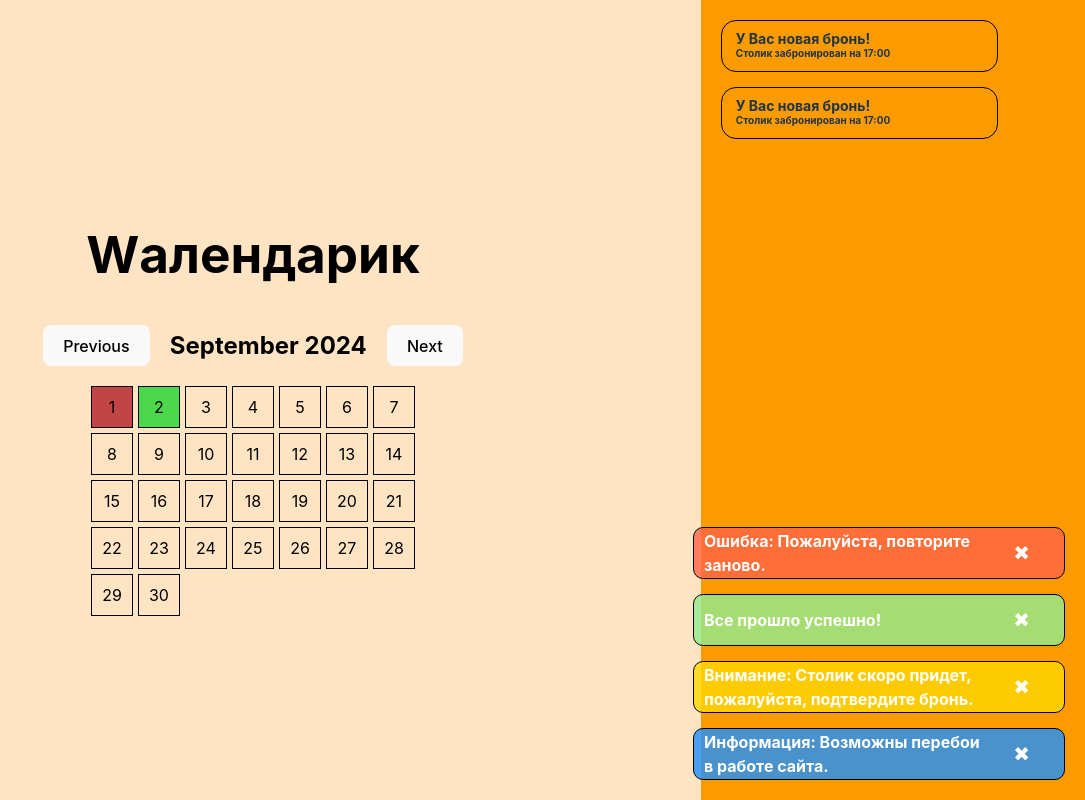
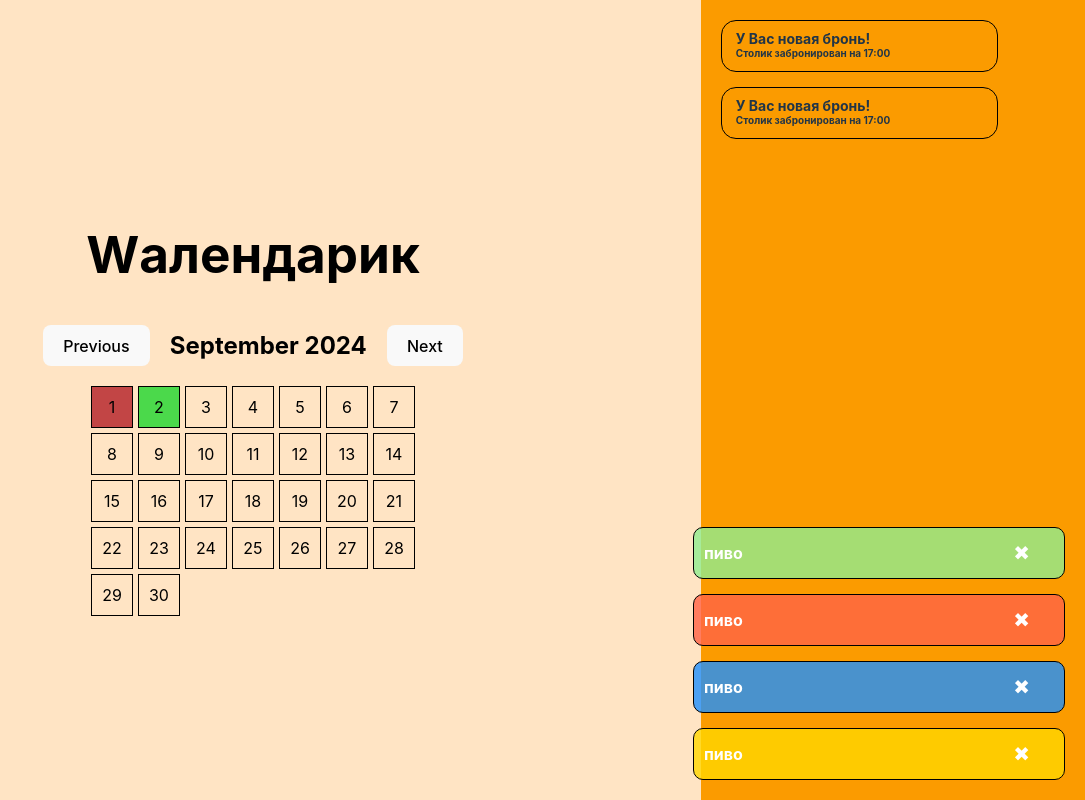
Before and after one commit to DoraDuraGang/restaurant-frontend-admin, a React (Vite) app: page / in a window 1280 px wide. Shown: the whole page, without its empty margins (195-1280 px from the left). Built offline with nearby package versions, Linux system fonts and the light colour scheme.

Commit message:
пиво

```diff
--- a/src/components/NotificationBlock/NotificationBlock.tsx
+++ b/src/components/NotificationBlock/NotificationBlock.tsx
@@ -1,9 +1,6 @@
 import "./Noti.css";
 import NotiElements from "./elements/NotiElements/NotiElements";
-import BadToast from "./toast/BadToast/BadToast";
-import GoodToast from "./toast/GoodToast/Toast";
-import WarningToast from "./toast/WarningToast/Warningtoast";
-import InfoToast from "./toast/InfoToast/InfoToast";
+import Toast from "./toast/GoodToast/Toast";
 
 const NotificationBlock = () => {
  return (
@@ -15,10 +12,10 @@ const NotificationBlock = () => {
    </div>
 
    <div className="Toasts">
-            <BadToast />
-            <GoodToast />
-            <WarningToast />
-            <InfoToast />
+            <Toast type = "success" visible = {true}  onClick = {() => console.log("1")} message = "пиво"/>
+            <Toast type = "error" visible = {true}  onClick = {() => console.log("1")} message = "пиво"/>
+            <Toast type = "info" visible = {true}  onClick = {() => console.log("1")} message = "пиво"/>
+            <Toast type = "warning" visible = {true}  onClick = {() => console.log("1")} message = "пиво"/>
    </div>
 
   </div>
--- a/src/components/NotificationBlock/toast/BadToast/BadToast.tsx
+++ /dev/null
@@ -1,21 +0,0 @@
-import { useState } from 'react';
-import '../Toast.css';
-
-const BadToast = () => {
- const [visible, setVisible] = useState(true);
-
- const handleClose = () => {
-     setVisible(false);
- };
-
- if (!visible) return null;
-
- return (
-     <div className="Toast error">
-         Ошибка: Пожалуйста, повторите заново.
-         <button onClick={handleClose} className="close-button">✖</button>
-     </div>
- );
-};
-
-export default BadToast;
--- a/src/components/NotificationBlock/toast/GoodToast/Toast.tsx
+++ b/src/components/NotificationBlock/toast/GoodToast/Toast.tsx
@@ -1,21 +1,26 @@
-import { useState } from 'react';
-import "../Toast.css"
+import '../Toast.css';
+interface Props {
+ type: "error" | "success" |"warning" | "info" ;
+ visible : boolean;
+ onClick : ()=> void;
+ message : string;
+}
 
-const GoodToast = () => {
-    const [visible, setVisible] = useState(true);
+const Toast = ({ type, visible, onClick, message }: Props) => {
+    if (!visible) return null;
 
     const handleClose = () => {
-        setVisible(false);
+        if (onClick) {
+            onClick();
+        }
     };
 
-    if (!visible) return null;
-
     return (
-        <div className="Toast success">
-             Все прошло успешно!
+        <div className={`Toast ${type}`}>
+            {message}
             <button onClick={handleClose} className="close-button">✖</button>
         </div>
     );
 };
 
-export default GoodToast;
+export default Toast;
--- a/src/components/NotificationBlock/toast/InfoToast/InfoToast.tsx
+++ /dev/null
@@ -1,21 +0,0 @@
-import { useState } from 'react';
-import '../Toast.css';
-
-const InfoToast = () => {
-    const [visible, setVisible] = useState(true);
-
-    const handleClose = () => {
-        setVisible(false);
-    };
-
-    if (!visible) return null;
-
-    return (
-        <div className="Toast info">
-            Информация: Возможны перебои в работе сайта.
-            <button onClick={handleClose} className="close-button">✖</button>
-        </div>
-    );
-};
-
-export default InfoToast;
--- a/src/components/NotificationBlock/toast/WarningToast/Warningtoast.tsx
+++ /dev/null
@@ -1,21 +0,0 @@
-import { useState } from 'react';
-import '../Toast.css';
-
-const WarningToast  = () => {
-    const [visible, setVisible] = useState(true);
-
-    const handleClose = () => {
-        setVisible(false);
-    };
-
-    if (!visible) return null;
-
-    return (
-        <div className="Toast warning">
-            Внимание: Столик скоро придет, пожалуйста, подтвердите бронь.
-            <button onClick={handleClose} className="close-button">✖</button>
-        </div>
-    );
-};
-
-export default WarningToast ;
```
